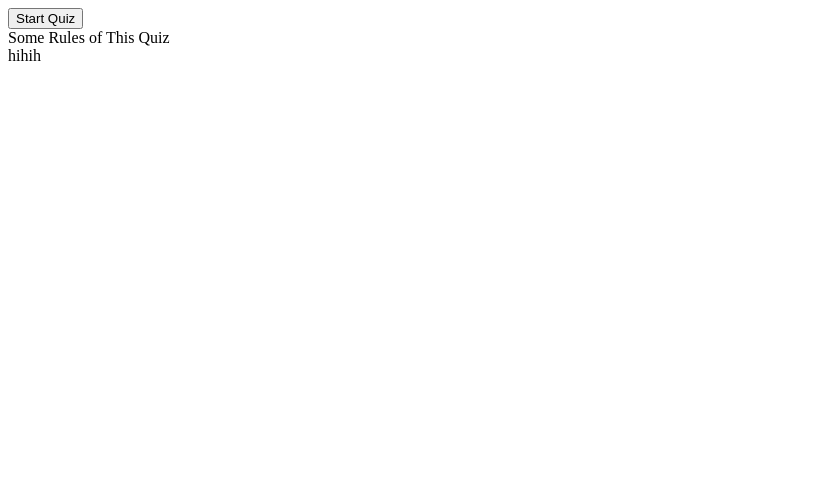
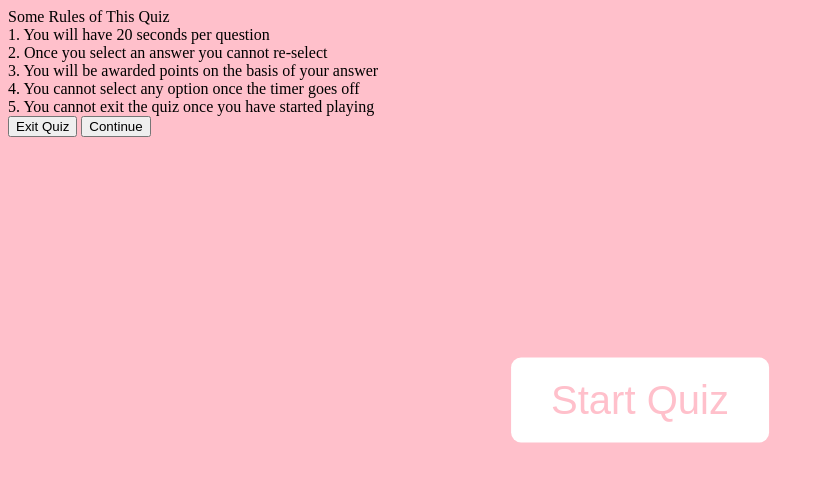
Before and after one commit to san098765432/Code-Quiz, a plain HTML site: page index.html in a window 1280 px wide. Shown: the whole page, without its empty margins (0-824 px from the left). Drawn offline with Linux system fonts and the light colour scheme.

Commit message:
added styling to the start quiz buttong

```diff
--- a/index.html
+++ b/index.html
@@ -28,13 +28,22 @@
 </div>
 
 <div class ="info_list">
-     <div class= "info" > hihih</div>
-     <div class ="info"></div>
-     <div class ="info"></div>
-     <div class ="info"></div>
-     <div class ="info"></div>
+     <div class= "info" > 1. You will have 20 seconds per question </div>
+     <div class ="info">2. Once you select an answer you cannot re-select </div>
+     <div class ="info">3. You will be awarded points on the basis of your answer</div>
+     <div class ="info">4. You cannot select any option once the timer goes off</div>
+     <div class ="info">5. You cannot exit the quiz once you have started playing </div>
 </div>
+
+
+ <div class ="buttons">
+     <button class = "quit"> Exit Quiz </button>
+     <button class = "restart"> Continue</button>
+    </div>
+
 </div>
+
+
 
 
 
--- a/style.css
+++ b/style.css
@@ -0,0 +1,30 @@
+
+body {
+
+background-color: pink;
+}
+
+
+
+
+.start_btn {
+    position:absolute;
+    top: 50%;
+    left: 50%;
+    transform: translate( -50%, -50%);
+}
+
+
+/*Start Quiz Button Styling */
+.start_btn button {
+    font-size: 40px;
+    font-weight: 400;
+    color: pink;
+    padding: 20px 40px;
+    outline: none;
+    border:pink;
+    border-radius: 10px;
+    background: white;
+    cursor: pointer;
+
+}
```
